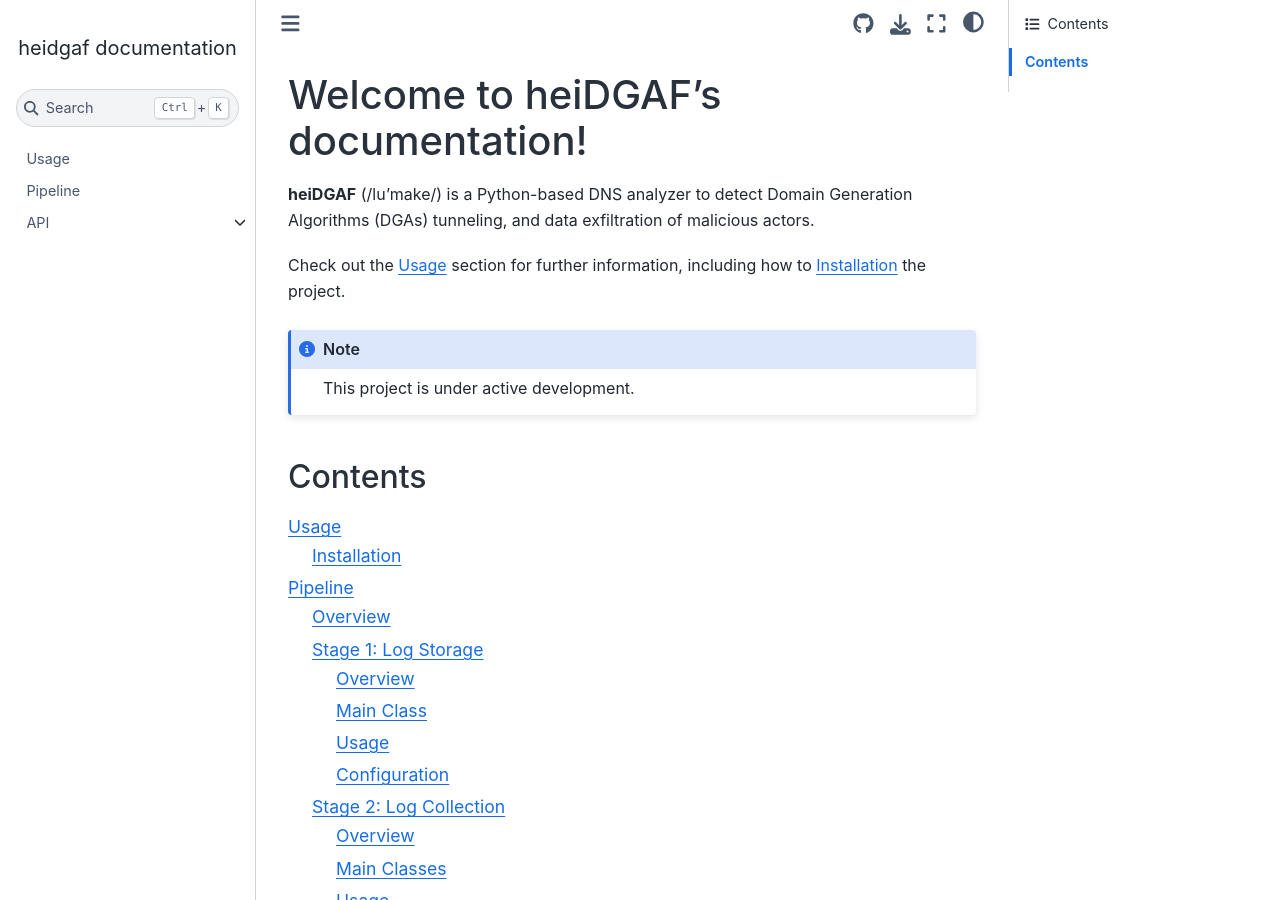
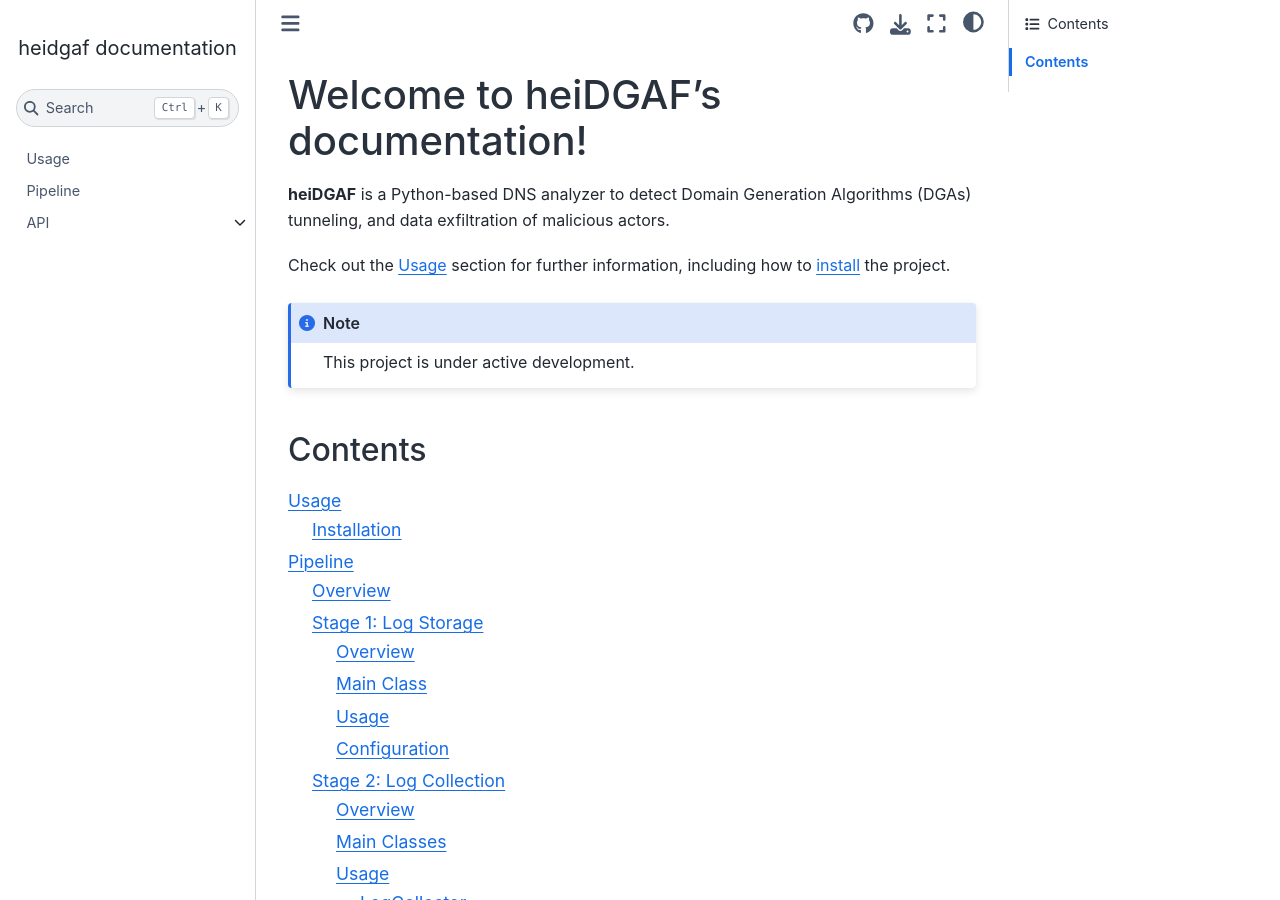
Before and after one commit to stefanDeveloper/heiDGAF, a Sphinx documentation site: the page built from docs/index.rst, in a window 1280 px wide and 900 px high. Built offline with Sphinx 7.4.7 and the Sphinx Book theme 1.1.4, drawn with Linux system fonts in a browser that asks for light colours; pages that are not in the unit, such as notebooks, are missing from menus.

Commit message:
Update docs

```diff
--- a/docs/index.rst
+++ b/docs/index.rst
@@ -1,10 +1,10 @@
 Welcome to heiDGAF's documentation!
 ===================================
 
-**heiDGAF** (/lu'make/) is a Python-based DNS analyzer to detect Domain Generation Algorithms (DGAs) tunneling, and data exfiltration of malicious actors.
+**heiDGAF** is a Python-based DNS analyzer to detect Domain Generation Algorithms (DGAs) tunneling, and data exfiltration of malicious actors.
 
 Check out the :doc:`usage` section for further information, including
-how to :ref:`installation` the project.
+how to :ref:`install <installation>` the project.
 
 .. note::
 
```
